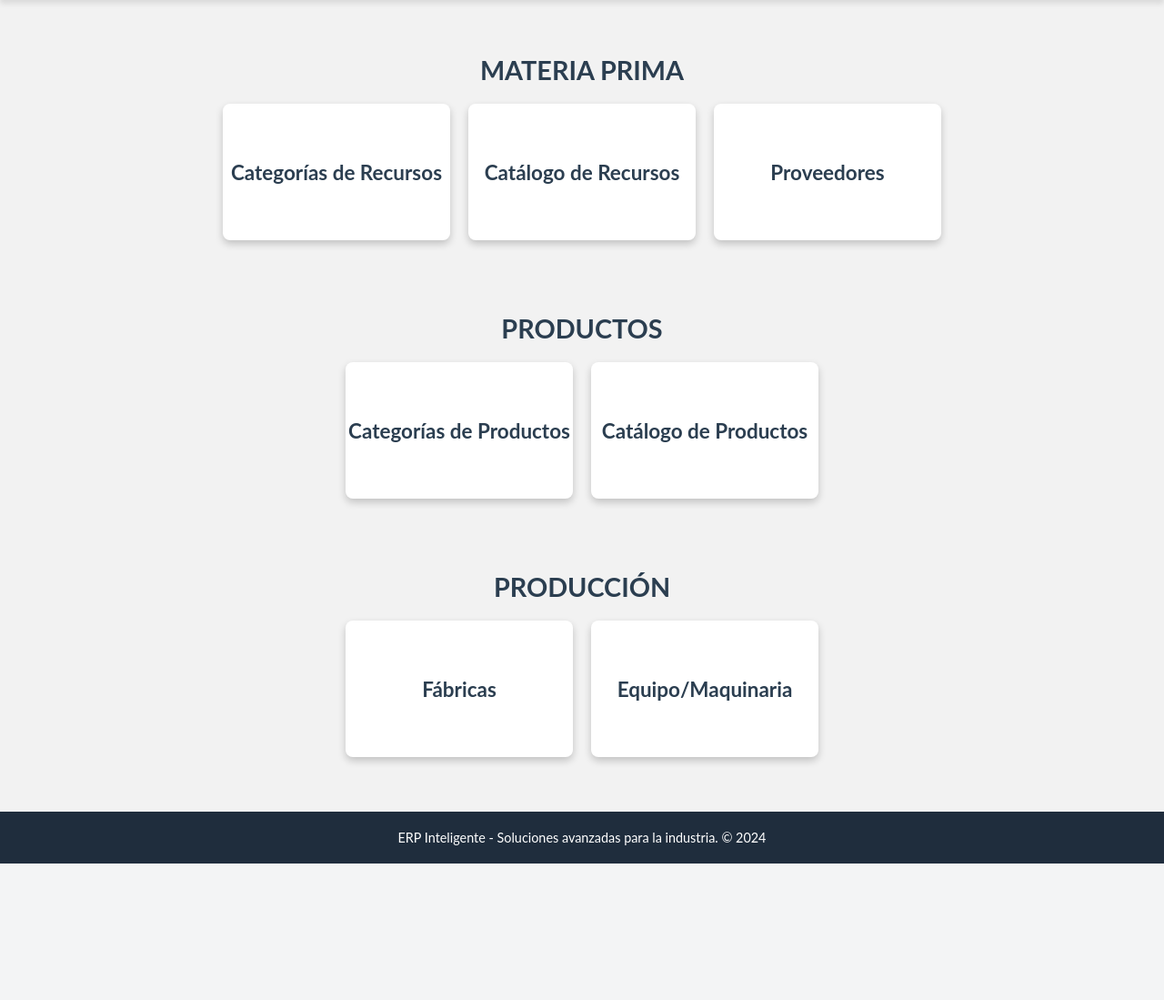
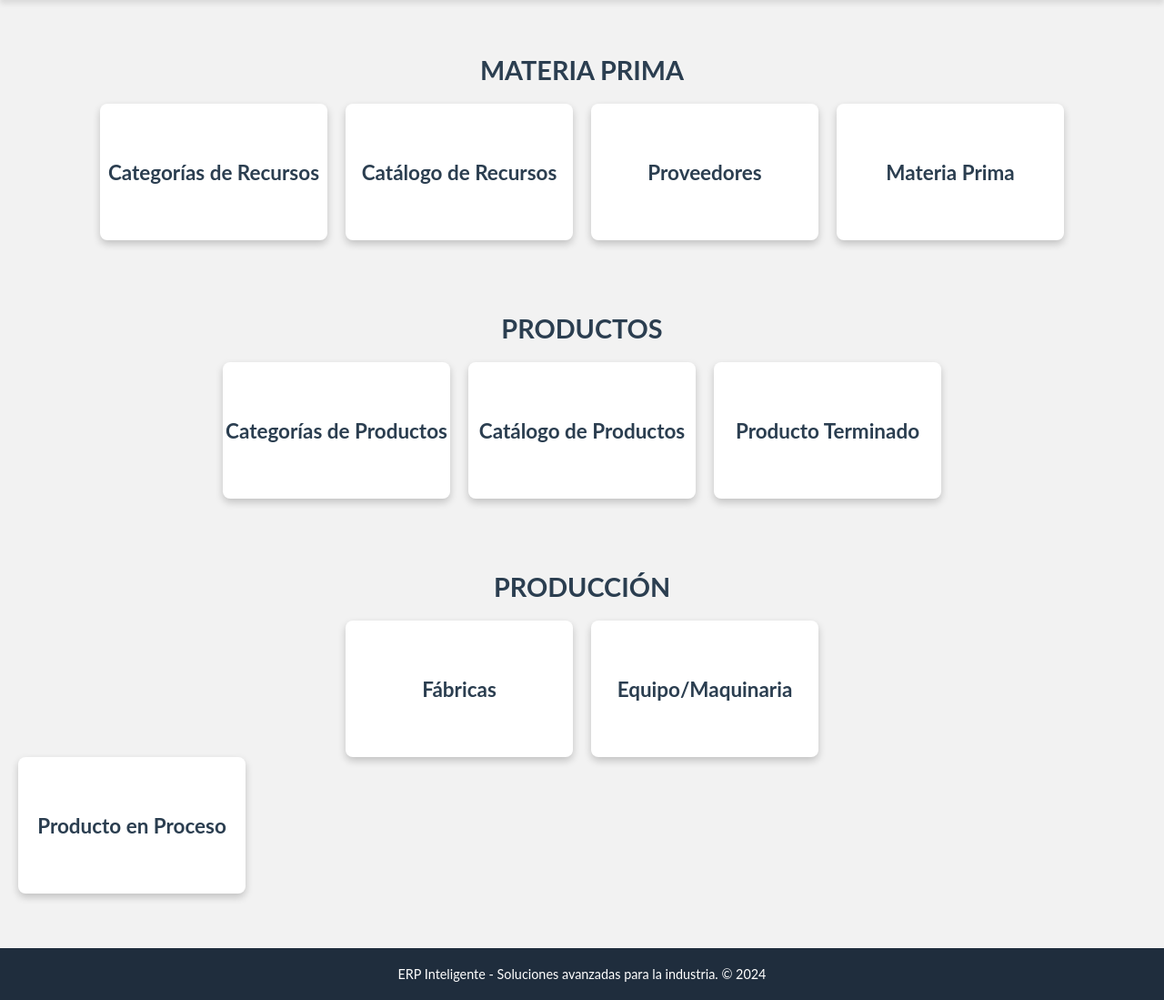
Before and after one commit to DevCodeUp/Modular, a Flask app: page /config in a window 1280 px wide. Shown: the part 190-1289 px from the top of the page at 91% size. Before the commit the page ends 1139 px from the top, so only its background shows below. Run offline with Flask 2, Linux system fonts and the light colour scheme.

Commit message:
New changes

```diff
--- a/web-site/app/routes.py
+++ b/web-site/app/routes.py
@@ -20,7 +20,10 @@ def config_parameters(section):
     'categories_products': 'Categorías de Productos',
     'catalogue_products': 'Catálogo de Productos',
     'factories': 'Fábricas',
-    'equipment': 'Equipo/Maquinaria'
+    'equipment': 'Equipo/Maquinaria',
+    'inventory': 'Materia Prima',
+    'store' : 'Producto en Proceso',
+    'production' : 'Producto Terminado'
   }
   title_section = titles.get(section, 'Gestión General')
 
@@ -31,7 +34,10 @@ def config_parameters(section):
     'categories_products': 'categories_products',
     'catalogue_products': 'products',
     'factories': 'factories',
-    'equipment': 'equipment'
+    'equipment': 'equipment',
+    'inventory' : 'inventory',
+    'store' : 'store',
+    'production' : 'production'
   }
   table = tables.get(section)
 
--- a/web-site/templates/config.html
+++ b/web-site/templates/config.html
@@ -25,6 +25,11 @@
         <h3>Proveedores</h3>
       </a>
     </div>
+    <div class="card">
+      <a href="{{ url_for('main.config_parameters', section='inventory') }}">
+        <h3>Materia Prima</h3>
+      </a>
+    </div>
   </div>
 </section>
 
@@ -39,6 +44,11 @@
     <div class="card">
       <a href="{{ url_for('main.config_parameters', section='catalogue_products') }}">
         <h3>Catálogo de Productos</h3>
+      </a>
+    </div>
+    <div class="card">
+      <a href="{{ url_for('main.config_parameters', section='production') }}">
+        <h3>Producto Terminado</h3>
       </a>
     </div>
   </div>
@@ -58,5 +68,11 @@
       </a>
     </div>
   </div>
+  <div class="card">
+    <a href="{{ url_for('main.config_parameters', section='production') }}">
+      <h3>Producto en Proceso</h3>
+    </a>
+  </div>
+  </div>
 </section>
 {% endblock %}
```
